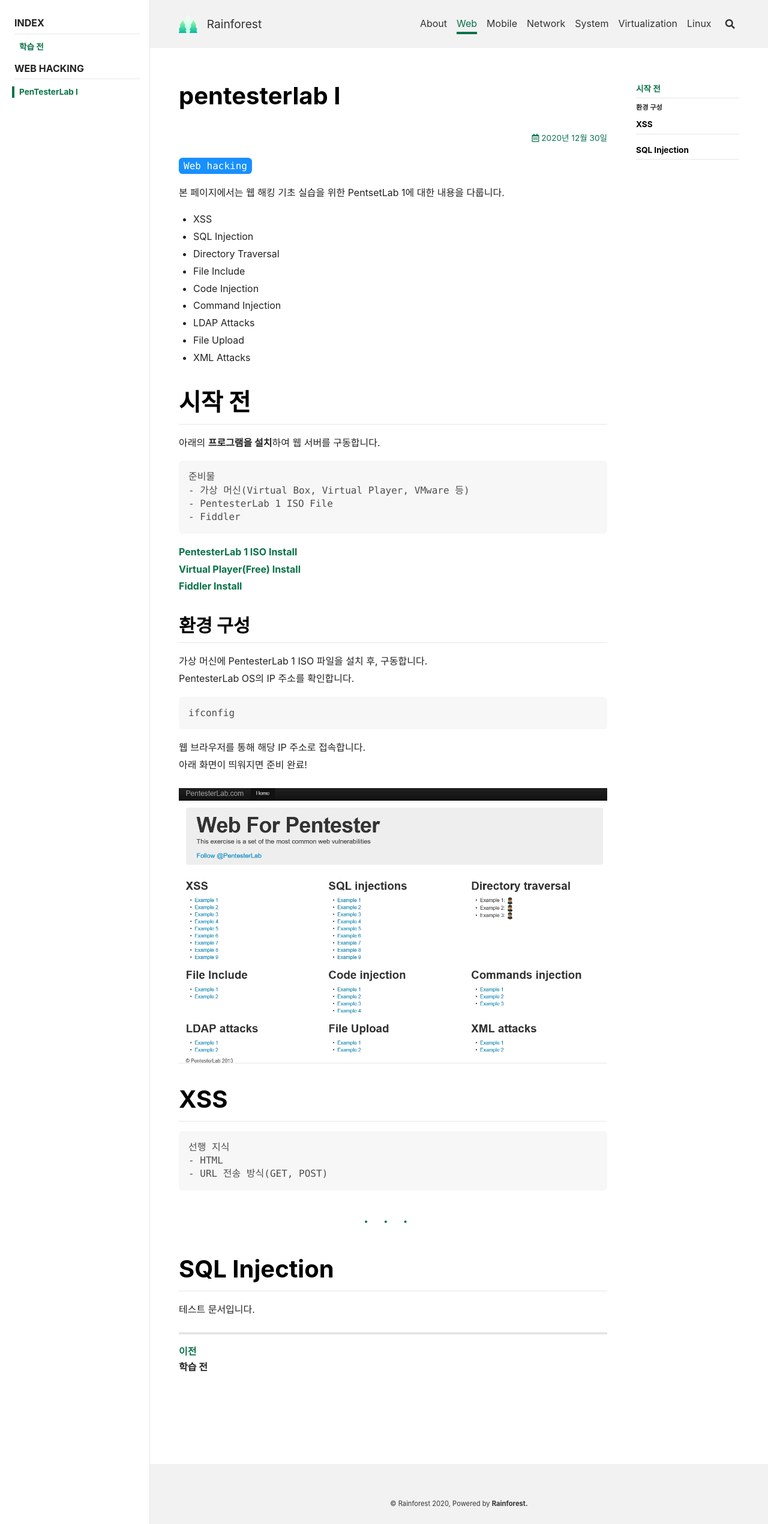
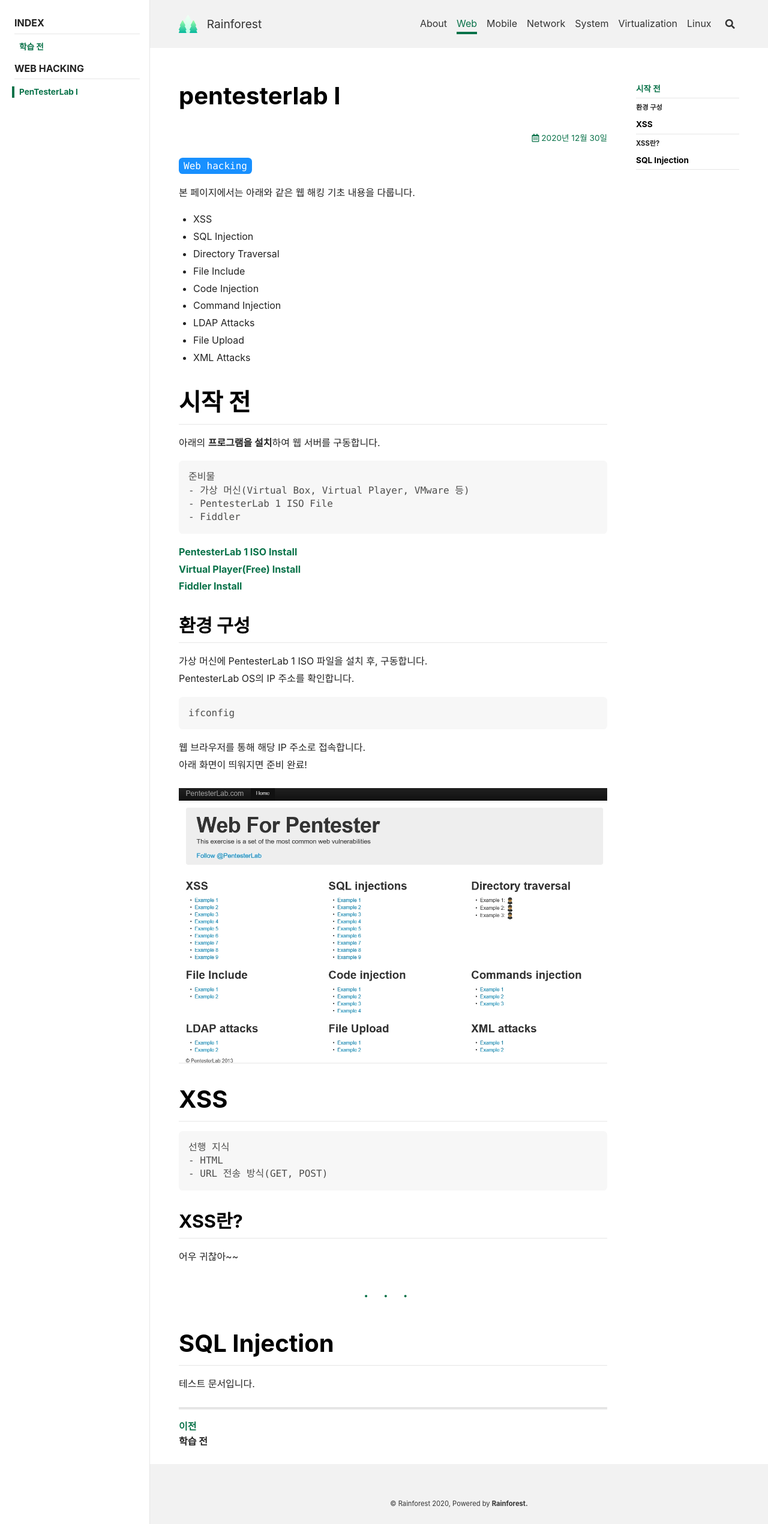
Before and after one commit to abysswhale/abysswhale.github.io, a Jekyll site: the page built from tech_collections/_web/1.1-web-petesterlab1.md, in a window 1280 px wide. Shown: the whole page at 60% size. Built offline with Jekyll 4.4.1, drawn with Linux system fonts in a browser that asks for light colours; nearby versions of some CDN libraries; comment, search, counter and statistics services are not loaded.

Commit message:
Update 1.1-web-petesterlab1.md

````diff
--- a/tech_collections/_web/1.1-web-petesterlab1.md
+++ b/tech_collections/_web/1.1-web-petesterlab1.md
@@ -8,7 +8,7 @@
 ---
 `Web hacking`{:.info}
 
-본 페이지에서는 웹 해킹 기초 실습을 위한 PentsetLab 1에 대한 내용을 다룹니다.
+본 페이지에서는 아래와 같은 웹 해킹 기초 내용을 다룹니다.
 - XSS
 - SQL Injection
 - Directory Traversal
@@ -52,7 +52,8 @@
 - HTML
 - URL 전송 방식(GET, POST)
 ```
-
+## XSS란?
+어우 귀찮아~~
 
 
 ---
````
